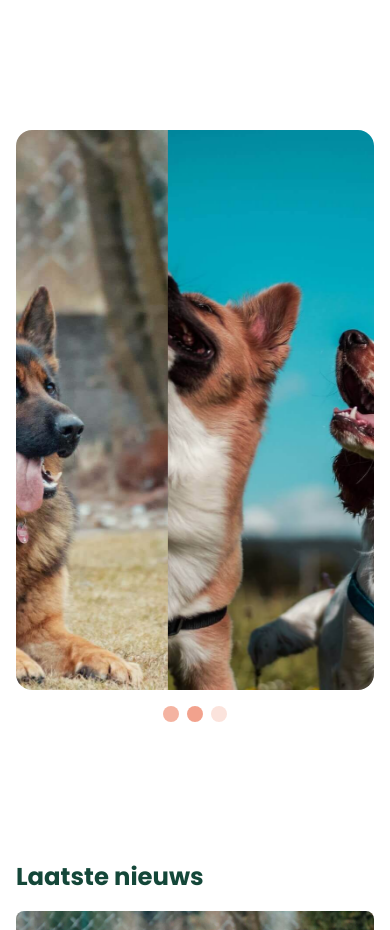
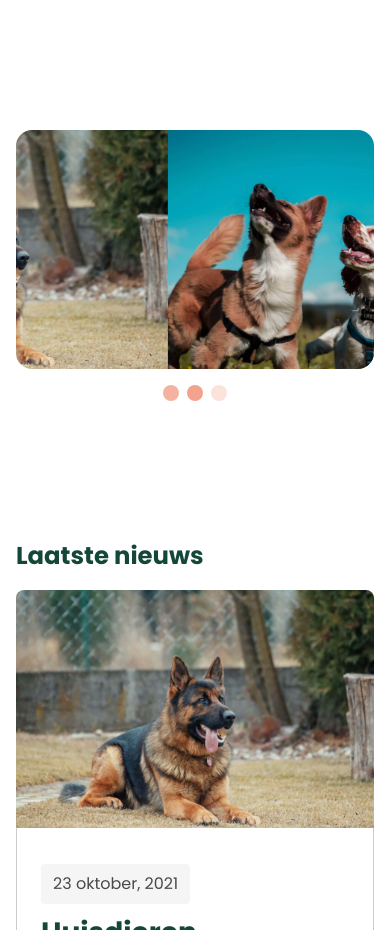
Before and after one commit to Markiesch/Artemis, a Vue app: page / in a window 390 px wide. Shown: the part 1920-2850 px from the top of the page. Built offline with nearby package versions, Linux system fonts and the light colour scheme.

Commit message:
Simpified markup, improved responsive layout

```diff
--- a/src/components/Slider.vue
+++ b/src/components/Slider.vue
@@ -1,9 +1,7 @@
 <template>
   <div class="slider--container">
     <div :style="`transform: translateX(-${sliderIndex * 100}%)`" class="slider">
-      <div v-for="item in items" class="slider--item">
-        <img :src="`assets/${item}.jpg`" :alt="item" />
-      </div>
+      <img v-for="item in items" width="1440" height="200" :src="`assets/${item}.jpg`" :alt="item" />
     </div>
   </div>
   <div class="controller--container">
@@ -46,18 +44,12 @@ createInterval();
     transition: transform 300ms ease;
   }
 
-  .slider--item {
-    height: 35rem;
-    position: relative;
+  img {
     flex: 1 0 100%;
-  }
-
-  img {
-    top: 0;
-    left: 0;
-    position: absolute;
     width: 100%;
-    height: 100%;
+    height: auto;
+    display: block;
+    max-height: 40rem;
     object-fit: cover;
   }
 }
```
